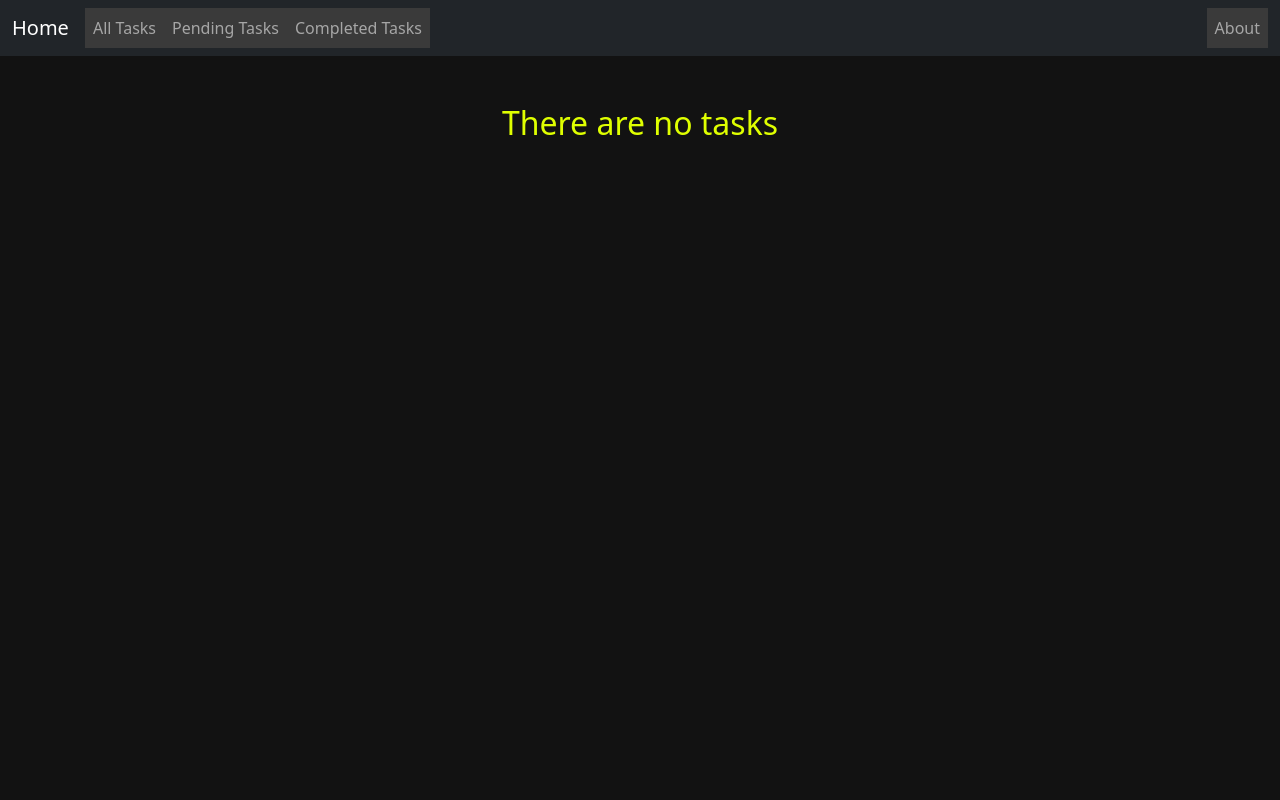
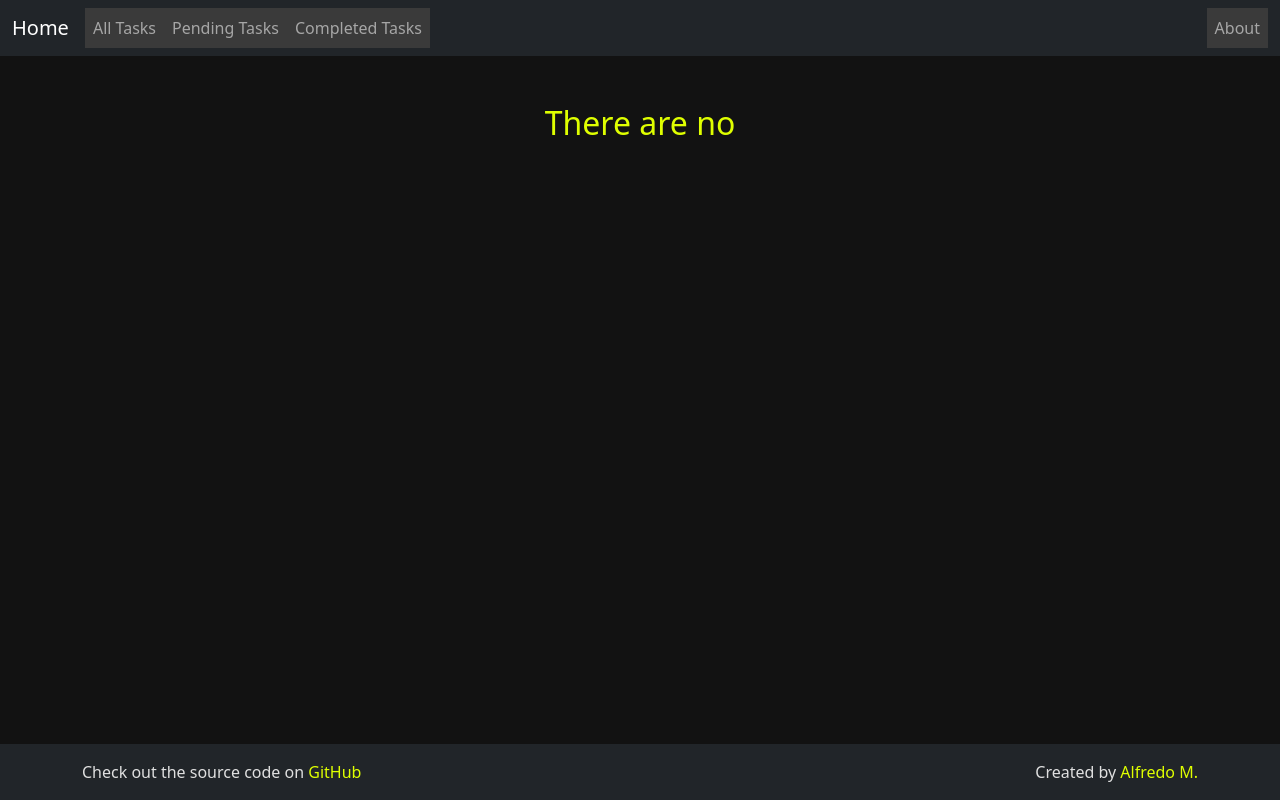
Before and after one commit to Alfredomg7/TaskManagerFlask, a Python web app: template app/templates/tasks.html in a window 1280 px wide. Run offline with Jinja, Linux system fonts and the light colour scheme; the template is opened without the code that fills it, so the values that code supplies are empty.

Commit message:
Implement footer section and adjust 'tasks.html' to change the no tasks message and complete tasks styling dynamically based on the view

```diff
--- a/app/routes/index_routes.py
+++ b/app/routes/index_routes.py
@@ -26,7 +26,7 @@ def register_index_routes(app):
     def completed():
         form = CompleteForm()
         tasks = Todo.query.filter_by(completed=True).order_by(Todo.date_created).all()
-        return render_template('tasks.html', tasks=tasks, form=form, title="Pending Tasks")
+        return render_template('tasks.html', tasks=tasks, form=form, title="Completed Tasks")
 
     @app.route('/about')
     def about():
--- a/app/static/css/main.css
+++ b/app/static/css/main.css
@@ -3,11 +3,7 @@ body {
     color: #e0e0e0;
 }
 
-h1, h2, .card-title {
-    color: #DFFF00;
-}
-
-th {
+h1, h2, th, .card-title {
     color: #DFFF00 !important;
 }
 
@@ -54,6 +50,12 @@ input, select {
     height: 25vh;
 }
 
+footer {
+    position: fixed;
+    bottom: 0;
+    left: 0;
+}
+
 /* alert styling */
 @keyframes fadeOut {
     from {opacity: 1; }
--- a/app/templates/base.html
+++ b/app/templates/base.html
@@ -45,6 +45,18 @@
         {% endif %}
     {% endwith %}
 
+    <footer class="footer mt-auto py-3 bg-dark text-center w-100">
+        <div class="container">
+            <div class="row">
+                <div class="col-lg-6 col-12 text-lg-start text-center">
+                    <span>Check out the source code on <a class="link" href="https://github.com/Alfredomg7/TaskMaster-Flask" target="_blank" rel="noopener noreferrer">GitHub</a></span>
+                </div>
+                <div class="col-lg-6 col-12 text-lg-end text-center">
+                    <span>Created by <a class="link" href="https://github.com/Alfredomg7/TaskMaster-Flask" target="_blank" rel="noopener noreferrer">Alfredo M.</a></span>
+                </div>
+            </div>
+        </div>
+    </footer>
     {% block body %}{% endblock %}
 
     <script src="https://cdn.jsdelivr.net/npm/bootstrap@5.3.3/dist/js/bootstrap.bundle.min.js" integrity="sha384-YvpcrYf0tY3lHB60NNkmXc5s9fDVZLESaAA55NDzOxhy9GkcIdslK1eN7N6jIeHz" crossorigin="anonymous"></script>
--- a/app/templates/tasks.html
+++ b/app/templates/tasks.html
@@ -7,7 +7,7 @@
 {% block body %}
 <div class="container mt-5">
     {% if tasks|length < 1 %}
-    <h2 class="text-center mb-3">There are no tasks</h2>
+    <h2 class="text-center mb-3">There are no {{ 'tasks' if title == 'All Tasks' else title.lower() }}</h2>
     {% else %}
     <div class="row mb-2">
         <div class="col-6 col-md-3">
@@ -40,16 +40,16 @@
             <tbody>
             {% for task in tasks %}
                 <tr>
-                    <td class="{{ 'task-completed' if task.completed else '' }}"> {{ task.content }}</td>
-                    <td class="{{ 'task-completed' if task.completed else '' }}"> {{ task.date_created.date() }}</td>
-                    <td class="{{ 'task-completed' if task.completed else '' }}"> {{ task.due_date }}</td>
-                    <td class="{{ 'task-completed' if task.completed else '' }}">
+                    <td class="{{ 'task-completed' if task.completed and title == 'All Tasks' else '' }}"> {{ task.content }}</td>
+                    <td class="{{ 'task-completed' if task.completed and title == 'All Tasks' else '' }}"> {{ task.date_created.date() }}</td>
+                    <td class="{{ 'task-completed' if task.completed and title == 'All Tasks' else '' }}"> {{ task.due_date }}</td>
+                    <td class="{{ 'task-completed' if task.completed and title == 'All Tasks' else '' }}">
                         <form action="{{ url_for('complete', id=task.id, redirect_view=request.path) }}" method="POST">
                             {{ form.hidden_tag() }}
                             {{ form.completed(onchange="this.form.submit()", checked=task.completed)}}
                         </form>
                     </td>
-                    <td class="{{ 'task-completed' if task.completed else '' }}">
+                    <td class="{{ 'task-completed' if task.completed and title == 'All Tasks' else '' }}">
                         <a class="link" href="/delete/{{task.id}}">Delete</a>
                         <br>
                         <a class="link" href="/update/{{task.id}}">Update</a>
```
